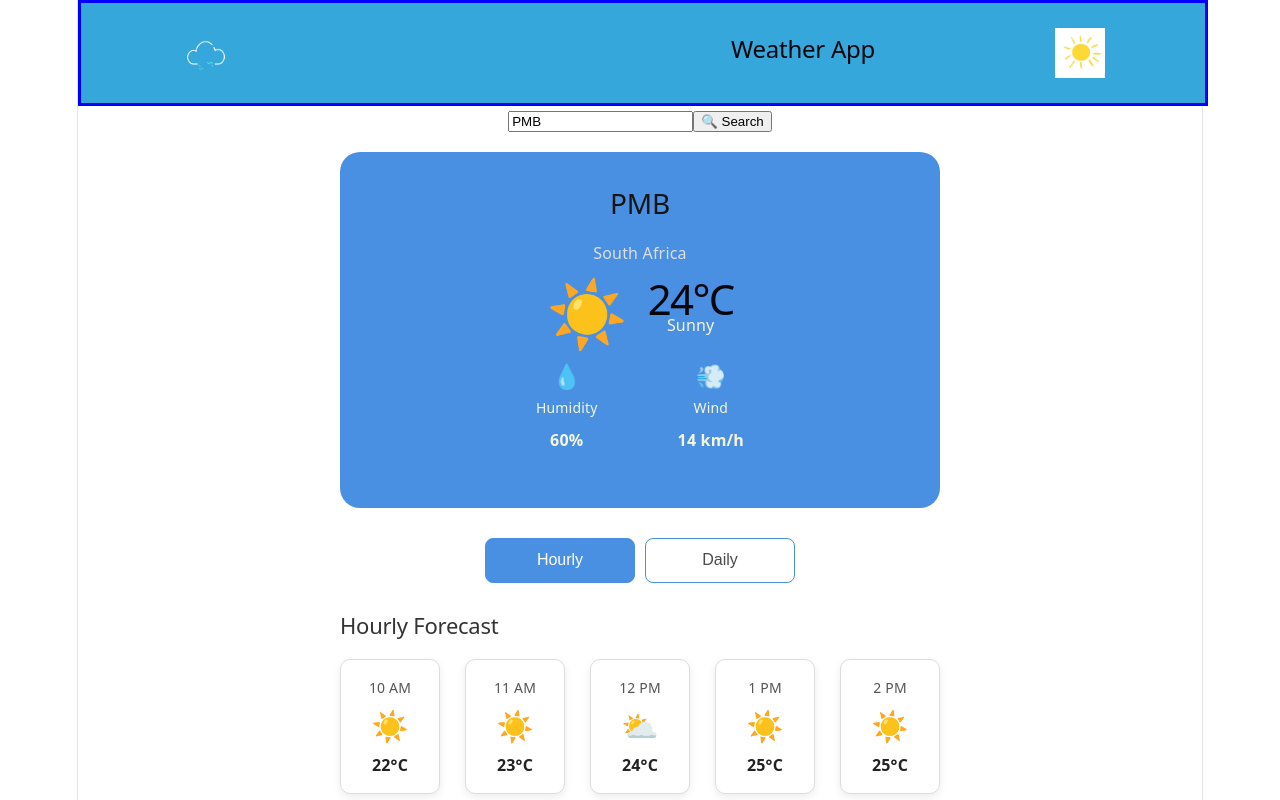
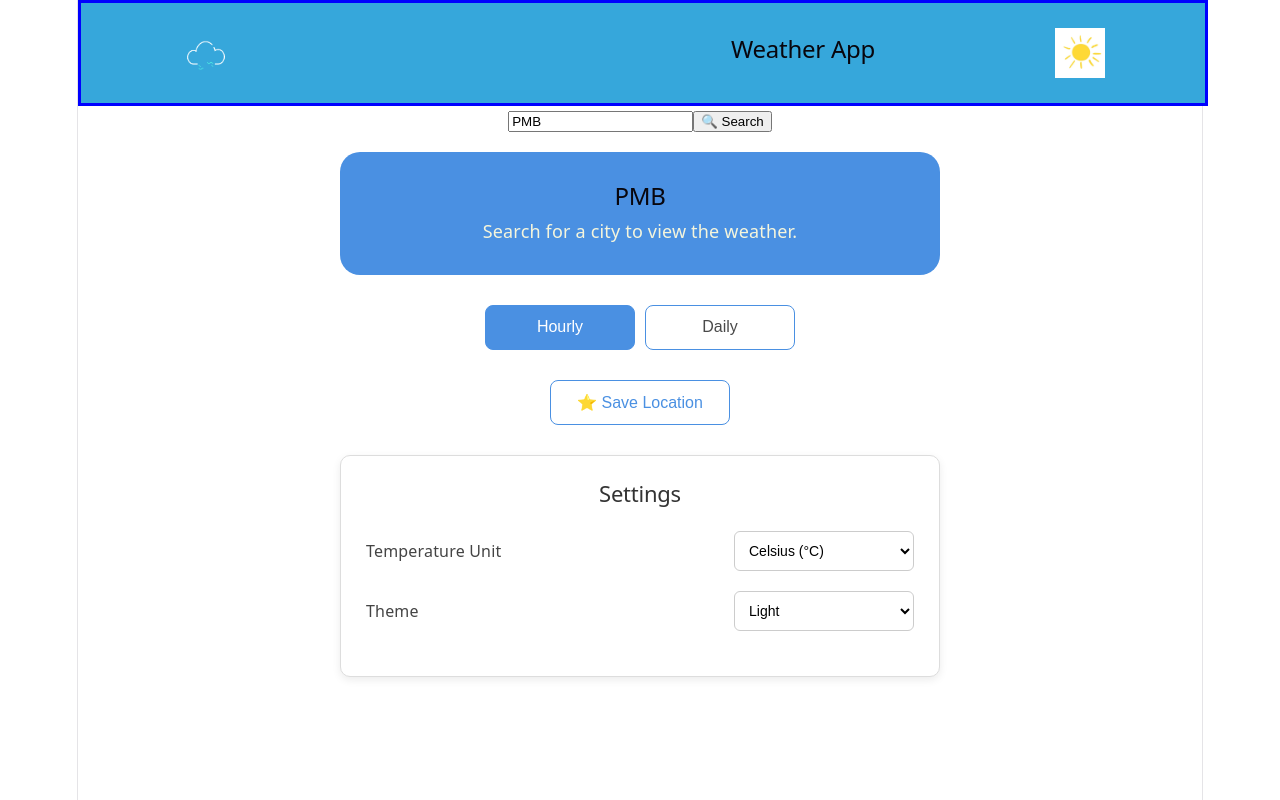
Before and after one commit to Siyanda-Mabaso/weather-app, a React (Vite) app: page / in a window 1280 px wide. Shown: the top 800 px of the page. Built offline with nearby package versions, Linux system fonts and the light colour scheme.

Commit message:
created ther readme

```diff
--- a/src/API/weather.ts
+++ b/src/API/weather.ts
@@ -37,12 +37,14 @@ export const getWeather = async (
   longitude: number,
   temperatureUnit: string
 ): Promise<WeatherData> => {
+
   const unit =
-    temperatureUnit === "fahrenheit" ? "fahrenheit" : "celsius";
+    temperatureUnit === "fahrenheit"
+      ? "fahrenheit"
+      : "celsius";
 
   const response = await fetch(
-    `https://api.open-meteo.com/v1/forecast?latitude=${latitude}&longitude=${longitude}&current=temperature_2m,relative_humidity_2m,wind_speed_10m,weather_code&temperature_unit=${unit}&wind_speed_unit=kmh`
-  );
-
+  `https://api.open-meteo.com/v1/forecast?latitude=${latitude}&longitude=${longitude}&current=temperature_2m,relative_humidity_2m,wind_speed_10m&hourly=temperature_2m&daily=temperature_2m_max,temperature_2m_min,weather_code&temperature_unit=${unit}&timezone=auto`
+);
   return await response.json();
 };
--- a/src/App.tsx
+++ b/src/App.tsx
@@ -7,39 +7,39 @@ import { HourlyForecast } from "./Components/HourlyForecast/HourlyForecast";
 import { DailyForecast } from "./Components/DailyForecast/DailyForecast";
 import { SaveLocation } from "./Components/SaveLocation/SaveLocation";
 import { Settings } from "./Components/Settings/Settings";
-import { searchLocation,getWeather } from "./API/weather";
+
+import { searchLocation, getWeather } from "./API/weather";
 
 const App = () => {
-// Forecast type
   const [forecastType, setForecastType] = useState("hourly");
 
-// Location
   const [location, setLocation] = useState(
     localStorage.getItem("savedLocation") || "PMB"
   );
 
-// Theme
+  const [temperatureUnit, setTemperatureUnit] = useState(
+    localStorage.getItem("temperatureUnit") || "celsius"
+  );
+
   const [theme, setTheme] = useState(
     localStorage.getItem("theme") || "light"
   );
 
-//Temperature Unit
-const [temperatureUnit, setTemperatureUnit] = useState(
-localStorage.getItem("temperatureUnit") || "celsius"
-);
+  const [weather, setWeather] = useState<any>(null);
 
-const [weatherData, setWeatherData] = useState<any>(null);
+  const [loading, setLoading] = useState(false);
 
   const handleSearch = async (searchValue: string) => {
     if (searchValue === "") {
       return;
     }
 
+    setLoading(true);
 
     const locationData = await searchLocation(searchValue);
 
-if(!locationData) {
-  alert("Location not found");
+    if (!locationData) {
+      setLoading(false);
       return;
     }
 
@@ -49,12 +49,12 @@ const weatherData = await getWeather(
       temperatureUnit
     );
 
-console.log("Weather Data:", weatherData);
+    setLocation(locationData.name);
+    setWeather(weatherData);
 
-setWeatherData(weatherData);
+    setLoading(false);
+  };
 
-setLocation(locationData.name);
-}
   return (
     <div className={theme === "dark" ? "dark" : "light"}>
       <Header />
@@ -66,17 +66,33 @@ handleSearch={handleSearch}
 
       <CurrentWeather
         location={location}
-temperatureUnit={temperatureUnit} />
+        temperatureUnit={temperatureUnit}
+        weather={weather}
+        loading={loading}
+      />
 
       <ForecastToggle
         forecastType={forecastType}
         setForecastType={setForecastType}
       />
-{forecastType === "hourly" && <HourlyForecast />}
 
-{forecastType === "daily" && <DailyForecast />}
+      {forecastType === "hourly" && (
+        <HourlyForecast
+          weather={weather}
+          temperatureUnit={temperatureUnit}
+        />
+      )}
 
-<SaveLocation location={location} />
+      {forecastType === "daily" && (
+        <DailyForecast
+          weather={weather}
+          temperatureUnit={temperatureUnit}
+        />
+      )}
+
+      <SaveLocation
+        location={location}
+      />
 
       <Settings
         theme={theme}
@@ -87,4 +103,5 @@ setTemperatureUnit={setTemperatureUnit}
     </div>
   );
 };
+
 export default App;
--- a/src/Components/CurrentWeather/CurrentWeather.tsx
+++ b/src/Components/CurrentWeather/CurrentWeather.tsx
@@ -3,13 +3,68 @@ import styles from "./CurrentWeather.module.css";
 type CurrentWeatherProps = {
   location: string;
   temperatureUnit: string;
-
+  weather: any;
+  loading: boolean;
 };
 
 export const CurrentWeather = ({
   location,
   temperatureUnit,
+  weather,
+  loading,
 }: CurrentWeatherProps) => {
+
+  if (loading) {
+    return (
+      <div className={styles.weatherCard}>
+        <h2>Loading weather...</h2>
+        <p>Please wait while we get the latest weather.</p>
+      </div>
+    );
+  }
+
+  if (!weather || !weather.current) {
+    return (
+      <div className={styles.weatherCard}>
+        <h2>{location}</h2>
+        <p>Search for a city to view the weather.</p>
+      </div>
+    );
+  }
+
+  const temperature = Math.round(
+    weather.current.temperature_2m
+  );
+  const humidity = weather.current.relative_humidity_2m;
+
+  const windSpeed = weather.current.wind_speed_10m;
+
+  const weatherCode = weather.current.weather_code;
+
+  const getWeatherDescription = (code: number) => {
+    if (code === 0) return "Sunny";
+    if (code <= 3) return "Partly Cloudy";
+    if (code <= 48) return "Foggy";
+    if (code <= 67) return "Rainy";
+    if (code <= 77) return "Snowy";
+    if (code <= 82) return "Rain Showers";
+    if (code <= 99) return "Thunderstorm";
+
+    return "Unknown";
+  };
+
+  const getWeatherIcon = (code: number) => {
+    if (code === 0) return "☀️";
+    if (code <= 3) return "🌤️";
+    if (code <= 48) return "🌫️";
+    if (code <= 67) return "🌧️";
+    if (code <= 77) return "❄️";
+    if (code <= 82) return "🌦️";
+    if (code <= 99) return "⛈️";
+
+    return "🌤️";
+  };
+
   return (
     <div className={styles.weatherCard}>
 
@@ -19,15 +74,24 @@ export const CurrentWeather = ({
       </div>
 
       <div className={styles.mainWeather}>
-        <div className={styles.weatherIcon}>☀️</div>
+
+        <div className={styles.weatherIcon}>
+          {getWeatherIcon(weatherCode)}
+        </div>
 
         <div className={styles.temp}>
+
           <h1>
-            {temperatureUnit === "celsius" ? "24°C" : "75°F"}
+            {temperature}
+            {temperatureUnit === "celsius" ? "°C" : "°F"}
           </h1>
 
-          <p>Sunny</p>
+          <p>
+            {getWeatherDescription(weatherCode)}
+          </p>
+
         </div>
+
       </div>
 
       <div className={styles.weatherDetails}>
@@ -35,13 +99,13 @@ export const CurrentWeather = ({
         <div className={styles.details}>
           <span>💧</span>
           <p>Humidity</p>
-          <strong>60%</strong>
+          <strong>{humidity}%</strong>
         </div>
 
         <div className={styles.details}>
           <span>💨</span>
           <p>Wind</p>
-          <strong>14 km/h</strong>
+          <strong>{windSpeed} km/h</strong>
         </div>
 
       </div>
--- a/src/Components/DailyForecast/DailyForecast.tsx
+++ b/src/Components/DailyForecast/DailyForecast.tsx
@@ -1,49 +1,84 @@
-import styles from './DailyForecast.module.css'
+import styles from "./DailyForecast.module.css";
 
+type DailyForecastProps = {
+  weather: any;
+  temperatureUnit: string;
+};
 
-export const DailyForecast = () => {
+export const DailyForecast = ({
+  weather,
+  temperatureUnit,
+}: DailyForecastProps) => {
+
+  if (!weather || !weather.daily) {
+    return null;
+  }
+
+  const days = weather.daily.time;
+  const temperatures = weather.daily.temperature_2m_max;
+  const weatherCodes = weather.daily.weather_code;
+
+  const getWeatherDescription = (code: number) => {
+    if (code === 0) return "Sunny";
+    if (code <= 3) return "Partly Cloudy";
+    if (code <= 48) return "Foggy";
+    if (code <= 67) return "Rainy";
+    if (code <= 77) return "Snowy";
+    if (code <= 82) return "Rainy";
+    if (code <= 99) return "Thunderstorm";
+
+    return "Unknown";
+  };
+
+  const getWeatherIcon = (code: number) => {
+    if (code === 0) return "☀️";
+    if (code <= 3) return "🌤️";
+    if (code <= 48) return "🌫️";
+    if (code <= 67) return "🌧️";
+    if (code <= 77) return "❄️";
+    if (code <= 82) return "🌦️";
+    if (code <= 99) return "⛈️";
+
+    return "🌤️";
+  };
+
   return (
-     <section className={styles.dailySection}>
+    <section className={styles.dailySection}>
       <h2>Daily Forecast</h2>
 
       <div className={styles.dailyContainer}>
 
-        <div className={styles.dailyCard}>
-          <p>Monday</p>
-          <span>☀️</span>
-          <strong>24°C</strong>
-         <h6>Sunny</h6>
-        </div>
+        {days.map((day: string, index: number) => {
 
-        <div className={styles.dailyCard}>
-          <p>Tuesday</p>
-          <span>🌧️</span>
-          <strong>20°C</strong>
-          <h6>Rainy</h6>
-        </div>
+          const date = new Date(day);
 
-        <div className={styles.dailyCard}>
-          <p>Wednesday</p>
-          <span>⛅</span>
-          <strong>22°C</strong>
-          <h6>Partly Cloudy</h6>
-        </div>
+          const dayName = date.toLocaleDateString("en-US", {
+            weekday: "long",
+          });
 
-        <div className={styles.dailyCard}>
-          <p>Thursday</p>
-          <span>☀️</span>
-          <strong>25°C</strong>
-          <h6>Sunny</h6>
-        </div>
+          return (
+            <div className={styles.dailyCard} key={day}>
 
-        <div className={styles.dailyCard}>
-          <p>Friday</p>
-          <span>🌤️</span>
-          <strong>23°C</strong>
-          <h6>Mostly Sunny</h6>
-        </div>
+              <p>{dayName}</p>
+
+              <span>
+                {getWeatherIcon(weatherCodes[index])}
+              </span>
+
+              <strong>
+                {Math.round(temperatures[index])}
+                {temperatureUnit === "celsius" ? "°C" : "°F"}
+              </strong>
+
+              <h6>
+                {getWeatherDescription(weatherCodes[index])}
+              </h6>
+
+            </div>
+          );
+        })}
 
       </div>
     </section>
-  )
-}
+  );
+};
--- a/src/Components/HourlyForecast/HourlyForecast.tsx
+++ b/src/Components/HourlyForecast/HourlyForecast.tsx
@@ -1,42 +1,49 @@
-import styles from './HourlyForecast.module.css'
-export const HourlyForecast = () => {
+import styles from "./HourlyForecast.module.css";
+
+type HourlyForecastProps = {
+  weather: any;
+  temperatureUnit: string;
+};
+
+export const HourlyForecast = ({
+  weather,
+  temperatureUnit,
+}: HourlyForecastProps) => {
+
+  if (!weather || !weather.hourly) {
+    return null;
+  }
+
+  const times = weather.hourly.time;
+  const temperatures = weather.hourly.temperature_2m;
+
   return (
     <section className={styles.hourlySection}>
       <h2>Hourly Forecast</h2>
 
       <div className={styles.hourlyContainer}>
 
-        <div className={styles.hourlyCard}>
-          <p>10 AM</p>
-          <span>☀️</span>
-          <strong>22°C</strong>
-        </div>
+        {times.slice(0, 5).map((time: string, index: number) => (
+          <div className={styles.hourlyCard} key={time}>
 
-        <div className={styles.hourlyCard}>
-          <p>11 AM</p>
-          <span>☀️</span>
-          <strong>23°C</strong>
-        </div>
+            <p>
+              {new Date(time).toLocaleTimeString([], {
+                hour: "numeric",
+                minute: "2-digit",
+              })}
+            </p>
 
-        <div className={styles.hourlyCard}>
-          <p>12 PM</p>
-          <span>⛅</span>
-          <strong>24°C</strong>
-        </div>
+            <span>☀️</span>
 
-        <div className={styles.hourlyCard}>
-          <p>1 PM</p>
-          <span>☀️</span>
-          <strong>25°C</strong>
-        </div>
+            <strong>
+              {Math.round(temperatures[index])}
+              {temperatureUnit === "celsius" ? "°C" : "°F"}
+            </strong>
 
-        <div className={styles.hourlyCard}>
-          <p>2 PM</p>
-          <span>☀️</span>
-          <strong>25°C</strong>
-        </div>
+          </div>
+        ))}
 
       </div>
     </section>
-  )
-}
+  );
+};
```
Also changed, not shown: 2 other files (tests, documents, lock files or other folders). Lines whose indentation alone changed are shown as unchanged.
